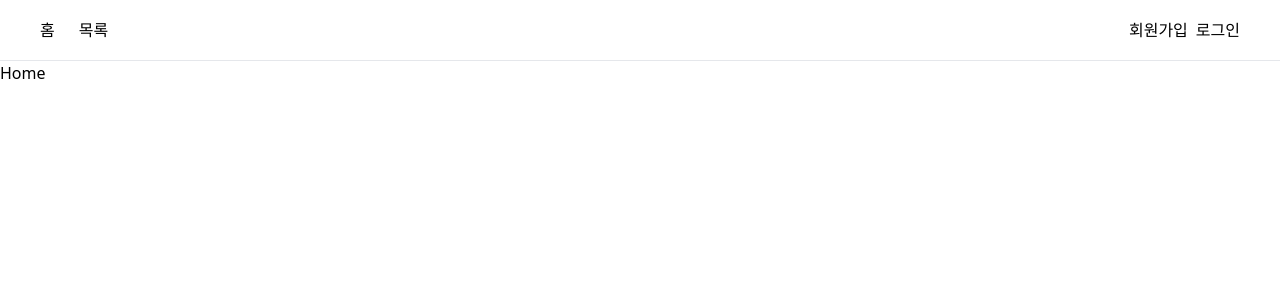
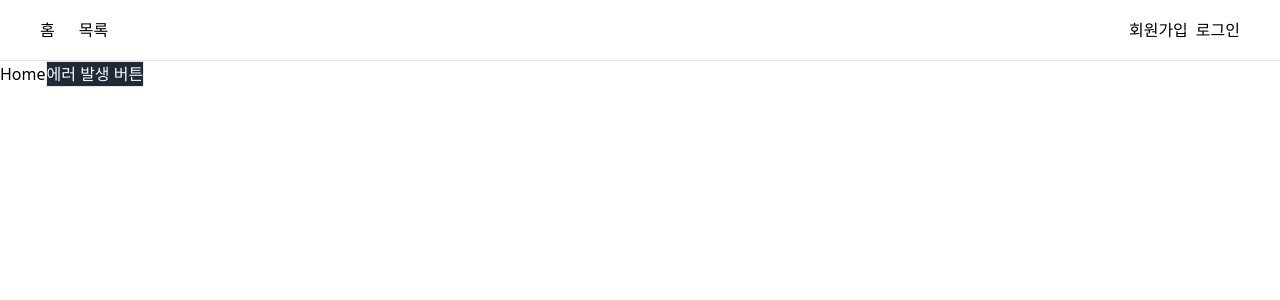
Before and after one commit to stopbrother/intellipick_intern_task, a React (Vite) app: page / in a window 1280 px wide. Shown: the top 300 px of the page. Built offline with nearby package versions, Linux system fonts and the light colour scheme.

Commit message:
chore: sentry 적용

```diff
--- a/package.json
+++ b/package.json
@@ -12,6 +12,7 @@
   },
   "dependencies": {
     "@hookform/resolvers": "^3.10.0",
+    "@sentry/react": "^8.50.0",
     "@tanstack/react-query": "^5.64.1",
     "@tanstack/react-query-devtools": "^5.64.1",
     "axios": "^1.7.9",
--- /dev/null
+++ b/src/components/ErrorTest.tsx
@@ -0,0 +1,14 @@
+const ErrorTest = () => {
+  return (
+    <button
+      className="border bg-gray-800 text-slate-50"
+      onClick={() => {
+        throw new Error("This is your first error!");
+      }}
+    >
+      에러 발생 버튼
+    </button>
+  );
+};
+
+export default ErrorTest;
--- /dev/null
+++ b/src/libs/sentry.ts
@@ -0,0 +1,16 @@
+import * as Sentry from "@sentry/react";
+
+Sentry.init({
+  dsn: import.meta.env.VITE_SENTRY_DSN,
+  integrations: [
+    Sentry.browserTracingIntegration(),
+    Sentry.replayIntegration(),
+  ],
+  // Tracing
+  tracesSampleRate: 1.0, //  Capture 100% of the transactions
+  // Set 'tracePropagationTargets' to control for which URLs distributed tracing should be enabled
+  tracePropagationTargets: ["localhost", /^https:\/\/yourserver\.io\/api/],
+  // Session Replay
+  replaysSessionSampleRate: 0.1, // This sets the sample rate at 10%. You may want to change it to 100% while in development and then sample at a lower rate in production.
+  replaysOnErrorSampleRate: 1.0, // If you're not already sampling the entire session, change the sample rate to 100% when sampling sessions where errors occur.
+});
--- a/src/main.tsx
+++ b/src/main.tsx
@@ -4,6 +4,7 @@ import "./index.css";
 import App from "./App.tsx";
 import { QueryClient, QueryClientProvider } from "@tanstack/react-query";
 import { ReactQueryDevtools } from "@tanstack/react-query-devtools";
+import "./libs/sentry.ts";
 
 const queryClient = new QueryClient();
 
--- a/src/pages/Home.tsx
+++ b/src/pages/Home.tsx
@@ -1,5 +1,12 @@
+import ErrorTest from "../components/ErrorTest";
+
 const Home = () => {
-  return <div>Home</div>;
+  return (
+    <div>
+      Home
+      <ErrorTest />
+    </div>
+  );
 };
 
 export default Home;
```
Also changed, not shown: 2 other files (tests, documents, lock files or other folders).
